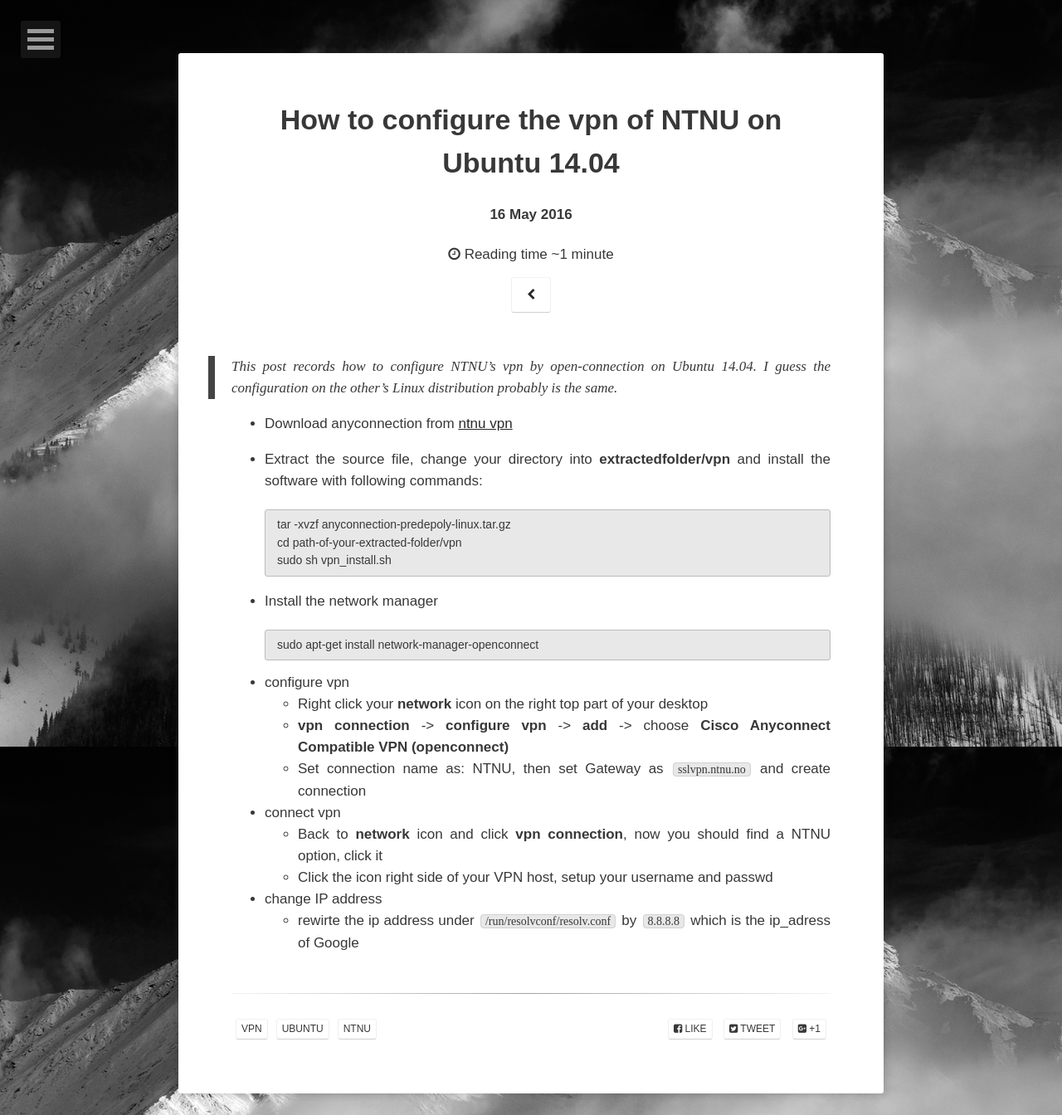
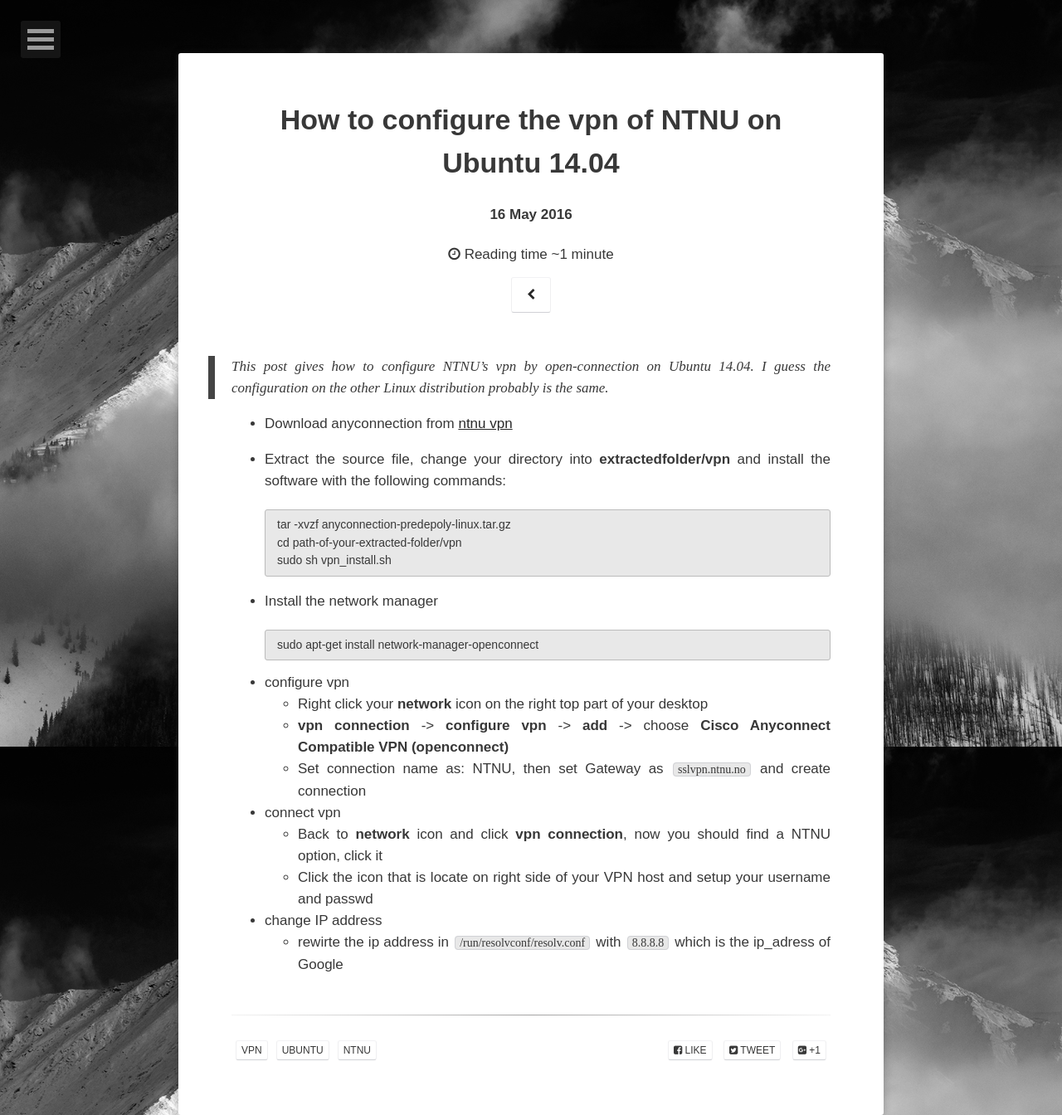
Before and after one commit to Chenlonw/chenlonw.github.com, a Jekyll site: the page built from _posts/2016-05-20-vpn-ntnu.md, in a window 1280 px wide. Shown: the whole page at 83% size. Built offline with Jekyll 4.4.1, drawn with Linux system fonts in a browser that asks for light colours; some web fonts are replaced.

```diff
--- a/_posts/2016-05-20-vpn-ntnu.md
+++ b/_posts/2016-05-20-vpn-ntnu.md
@@ -10,13 +10,13 @@ tag:
 comments: true
 ---
 
-> This post records how to configure NTNU's vpn by open-connection on Ubuntu 14.04.
-> I guess the configuration on the other's Linux distribution probably is the same.
+> This post gives how to configure NTNU's vpn by open-connection on Ubuntu 14.04.
+> I guess the configuration on the other Linux distribution probably is the same.
 
 + Download anyconnection from [ntnu vpn](https://innsida.ntnu.no/wiki/-/wiki/English/Install+VPN)
 
 + Extract the source file, change your directory into **extractedfolder/vpn** and install the
-software with following commands:
+software with the following commands:
 
 	tar -xvzf anyconnection-predepoly-linux.tar.gz
 	cd path-of-your-extracted-folder/vpn
@@ -34,7 +34,7 @@ software with following commands:
 	+ Set connection name as: NTNU, then set Gateway as `sslvpn.ntnu.no` and create connection
 + connect vpn
 	+ Back to **network** icon and click **vpn connection**, now you should find a NTNU option, click it
-	+ Click the icon right side of your VPN host, setup your username and passwd
+	+ Click the icon that is locate on right side of your VPN host and setup your username and passwd
 
 + change IP address
-	+ rewirte the ip address under `/run/resolvconf/resolv.conf` by `8.8.8.8` which is the ip_adress of Google
+	+ rewirte the ip address in `/run/resolvconf/resolv.conf` with `8.8.8.8` which is the ip_adress of Google
```
Also changed, not shown: _posts/2016-05-15-hello-world.md (renamed from _posts/2016-05-16-hello-world.md, +1 -1 lines), _posts/2016-05-24-git-tutorial.md (added, +103 -0 lines).
